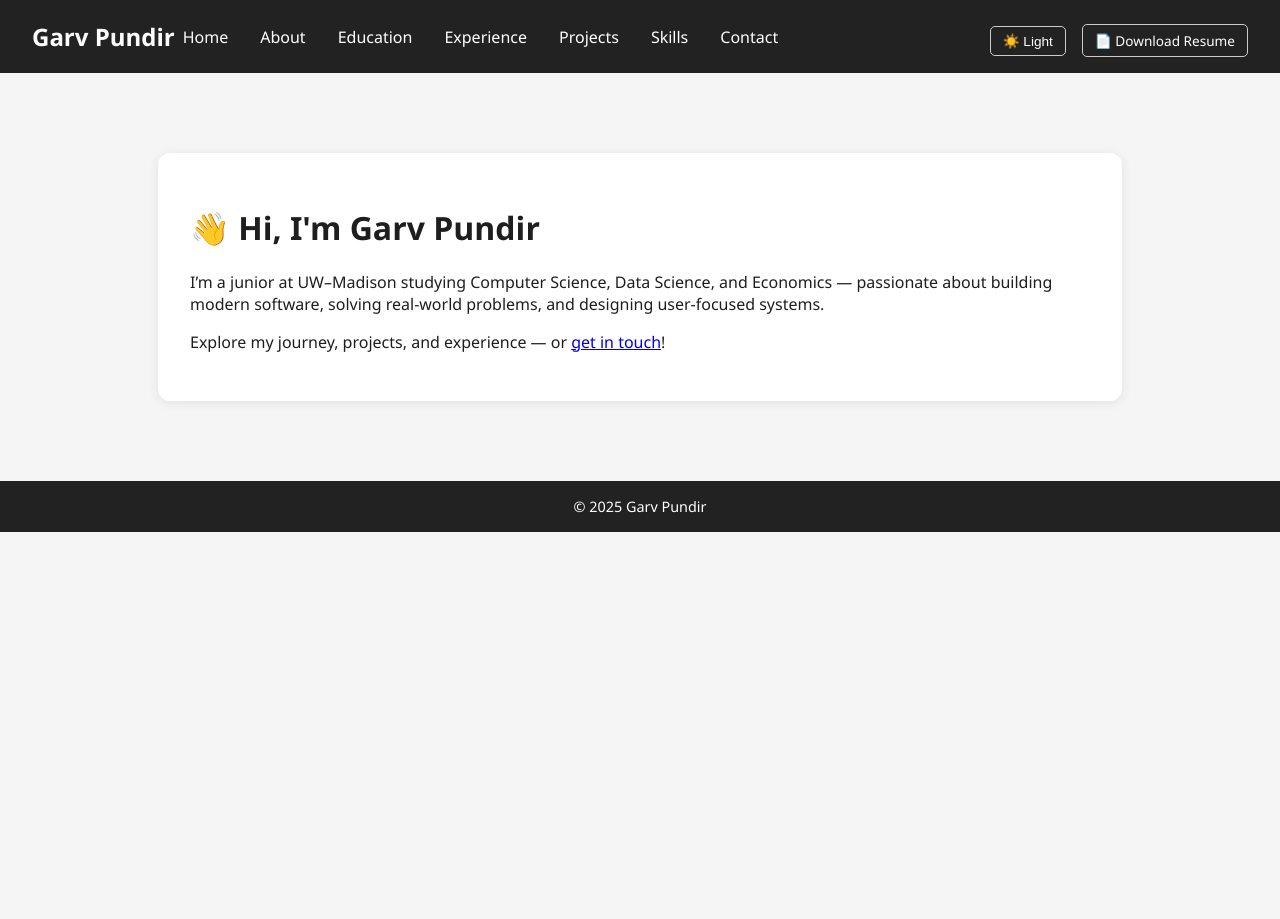
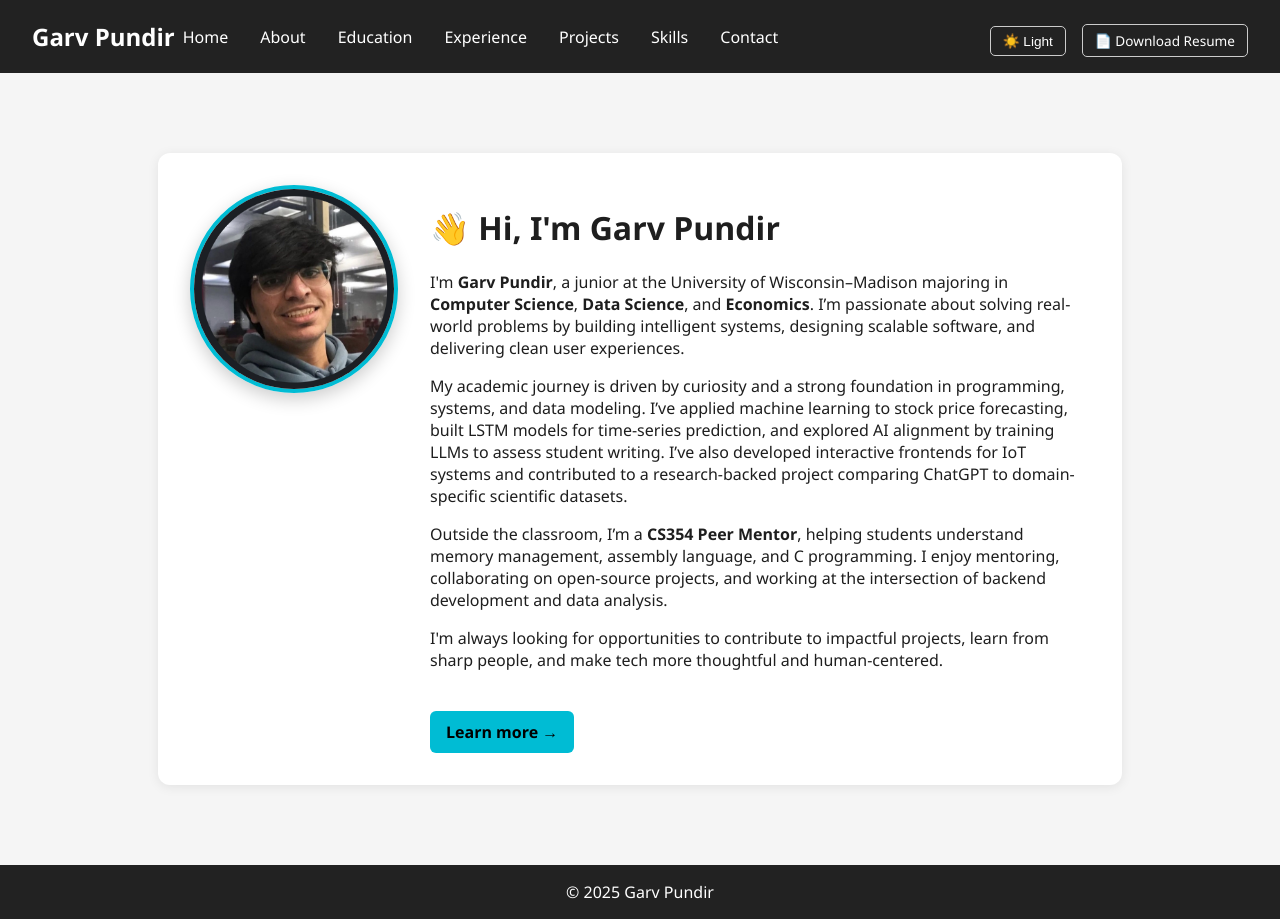
Before and after one commit to garvpundir01/garv-portfolio-react, a React (Create React App) app: page / in a window 1280 px wide. Before the commit the page ends 800 px from the top, so only its background shows below. Built offline with nearby package versions, Linux system fonts and the light colour scheme.

Commit message:
added code for profile picture

```diff
--- a/src/App.css
+++ b/src/App.css
@@ -1,3 +1,32 @@
+html, body, #root {
+  height: 100%;
+  margin: 0;
+}
+
+.app-layout {
+  display: flex;
+  flex-direction: column;
+  min-height: 100vh;
+}
+
+/* Allow page content to expand and push footer down */
+.page {
+  flex: 1;
+  max-width: 900px;
+  margin: 60px auto;
+  padding: 2rem;
+  background-color: #fff;
+  border-radius: 12px;
+  box-shadow: 0 2px 12px rgba(0, 0, 0, 0.08);
+  transition: background-color 0.3s ease;
+}
+
+/* Dark mode page */
+body.dark .page {
+  background-color: #1e1e1e;
+}
+
+
 /* === Base Reset === */
 body {
   margin: 0;
@@ -118,9 +147,9 @@ body.dark .resume-btn {
 footer {
   background-color: #222;
   color: white;
+  padding: 1rem;
   text-align: center;
-  padding: 1rem;
-  font-size: 0.9rem;
+  margin-top: auto;
 }
 
 body.dark footer {
@@ -154,3 +183,61 @@ body.dark .project {
     margin-top: 1rem;
   }
 }
+
+.home-content {
+  display: flex;
+  align-items: center;
+  gap: 2rem;
+  flex-wrap: wrap;
+}
+
+.profile-pic {
+  width: 160px;
+  height: 160px;
+  border-radius: 50%;
+  object-fit: cover;
+  border: 4px solid #00bcd4;
+  box-shadow: 0 4px 10px rgba(0, 0, 0, 0.2);
+  transition: transform 0.3s ease;
+}
+
+.profile-pic:hover {
+  transform: scale(1.05);
+}
+
+.home-content {
+  display: flex;
+  flex-wrap: wrap;
+  gap: 2rem;
+  align-items: flex-start;
+  justify-content: center;
+}
+
+.profile-pic {
+  width: 200px;
+  height: 200px;
+  border-radius: 50%;
+  object-fit: cover;
+  border: 4px solid #00bcd4;
+  box-shadow: 0 6px 18px rgba(0, 0, 0, 0.2);
+}
+
+.home-text {
+  flex: 1 1 500px;
+}
+
+.learn-more-btn {
+  display: inline-block;
+  margin-top: 1.5rem;
+  padding: 10px 16px;
+  background-color: #00bcd4;
+  color: black;
+  border-radius: 6px;
+  font-weight: 600;
+  text-decoration: none;
+  transition: background-color 0.2s ease;
+}
+
+.learn-more-btn:hover {
+  background-color: #0097a7;
+}
--- a/src/App.js
+++ b/src/App.js
@@ -32,11 +32,13 @@ function AnimatedRoutes() {
 
 function App() {
   return (
-    <Router>
-      <Navbar />
-      <AnimatedRoutes />
-      <Footer />
-    </Router>
+    <div className="app-layout">
+      <Router>
+        <Navbar />
+        <AnimatedRoutes />
+        <Footer />
+      </Router>
+    </div>
   );
 }
 
--- a/src/components/Navbar.css
+++ b/src/components/Navbar.css
@@ -13,7 +13,7 @@
 
 .navbar h1 {
   font-size: 1.5rem;
-  margin-right: 2rem;
+  margin-right: 4rem;
 }
 
 .nav-links {
--- a/src/pages/Home.jsx
+++ b/src/pages/Home.jsx
@@ -1,27 +1,57 @@
 import React from 'react';
 import { motion } from 'framer-motion';
 import { useInView } from 'react-intersection-observer';
-import { Link } from 'react-router-dom'; // ✅ Add this line
+import { Link } from 'react-router-dom';
+import profilePic from '../assets/garv.jpg';
 
 function Home() {
   const [ref, inView] = useInView({ triggerOnce: true, threshold: 0.1 });
 
   return (
     <motion.div
-      className="page"
+      className="page home-section"
       ref={ref}
       initial={{ opacity: 0, y: 40 }}
       animate={{ opacity: inView ? 1 : 0, y: inView ? 0 : 40 }}
-      exit={{ opacity: 0, x: 40 }}
       transition={{ duration: 0.6 }}
     >
-      <h1>👋 Hi, I'm Garv Pundir</h1>
-      <p>
-        I’m a junior at UW–Madison studying Computer Science, Data Science, and Economics — passionate about building modern software, solving real-world problems, and designing user-focused systems.
-      </p>
-      <p>
-        Explore my journey, projects, and experience — or <Link to="/contact">get in touch</Link>!
-      </p>
+      <div className="home-content">
+        <motion.img
+          src={profilePic}
+          alt="Garv Pundir"
+          className="profile-pic"
+          initial={{ opacity: 0, scale: 0.8 }}
+          animate={{ opacity: 1, scale: 1 }}
+          transition={{ delay: 0.3, duration: 0.5 }}
+        />
+
+        <motion.div
+          className="home-text"
+          initial={{ opacity: 0 }}
+          animate={{ opacity: 1 }}
+          transition={{ delay: 0.6, duration: 0.6 }}
+        >
+          <h1>👋 Hi, I'm Garv Pundir</h1>
+
+          <p>
+            I'm <strong>Garv Pundir</strong>, a junior at the University of Wisconsin–Madison majoring in <strong>Computer Science</strong>, <strong>Data Science</strong>, and <strong>Economics</strong>. I’m passionate about solving real-world problems by building intelligent systems, designing scalable software, and delivering clean user experiences.
+          </p>
+
+          <p>
+            My academic journey is driven by curiosity and a strong foundation in programming, systems, and data modeling. I’ve applied machine learning to stock price forecasting, built LSTM models for time-series prediction, and explored AI alignment by training LLMs to assess student writing. I’ve also developed interactive frontends for IoT systems and contributed to a research-backed project comparing ChatGPT to domain-specific scientific datasets.
+          </p>
+
+          <p>
+            Outside the classroom, I’m a <strong>CS354 Peer Mentor</strong>, helping students understand memory management, assembly language, and C programming. I enjoy mentoring, collaborating on open-source projects, and working at the intersection of backend development and data analysis.
+          </p>
+
+          <p>
+            I'm always looking for opportunities to contribute to impactful projects, learn from sharp people, and make tech more thoughtful and human-centered.
+          </p>
+
+          <Link to="/about" className="learn-more-btn">Learn more →</Link>
+        </motion.div>
+      </div>
     </motion.div>
   );
 }
--- a/src/pages/Skills.jsx
+++ b/src/pages/Skills.jsx
@@ -17,7 +17,7 @@ function Skills() {
       <h1>Skills</h1>
 
       <h3>Programming Languages</h3>
-      <p>JavaScript, Python, Java, C, C++, R</p>
+      <p>Java, Python, JavaScript, C, C++, R, SQL</p>
 
       <h3>Frontend & UI</h3>
       <p>HTML, CSS, React, Responsive Design, Git</p>
```
Also changed, not shown: src/assets/garv.jpg (added).
